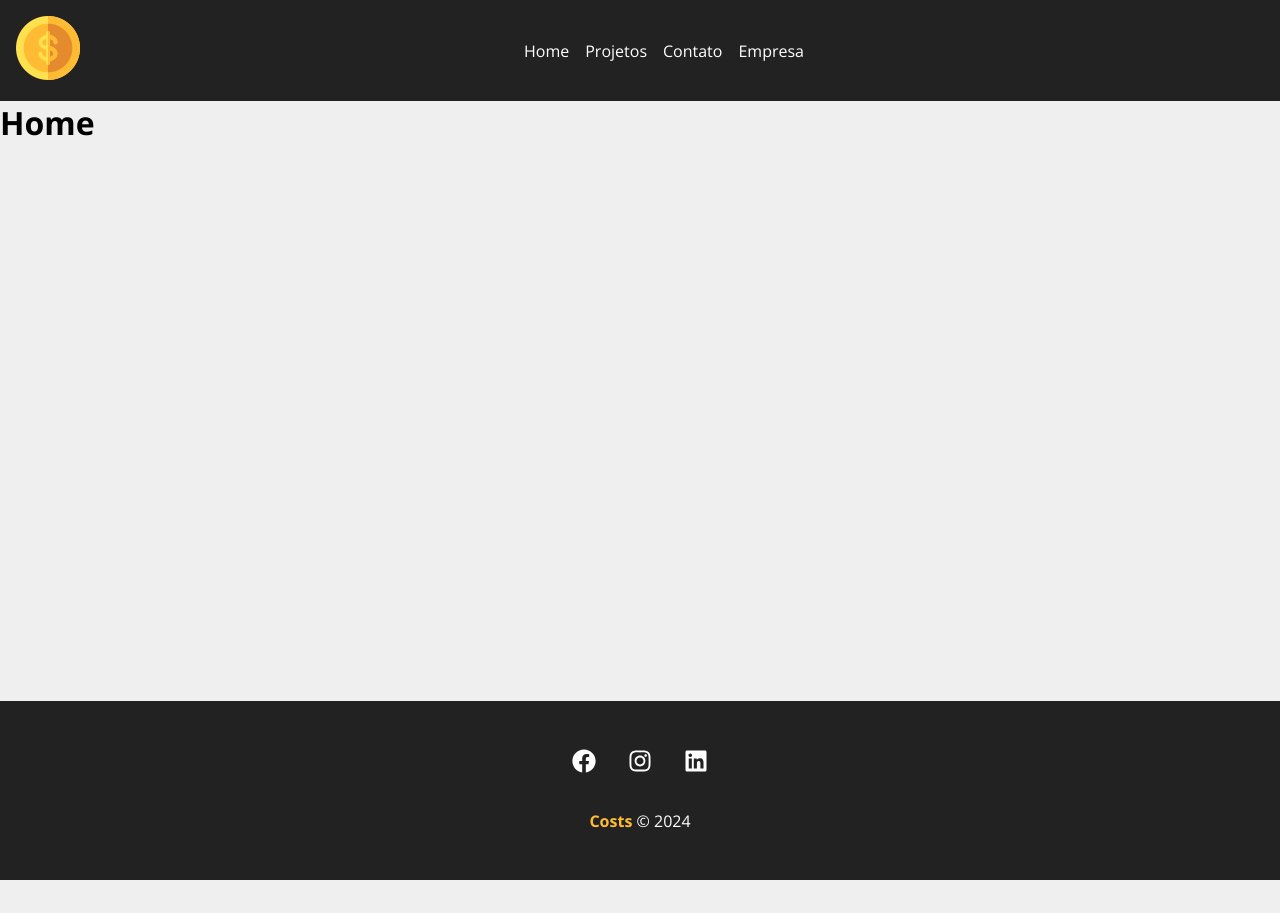
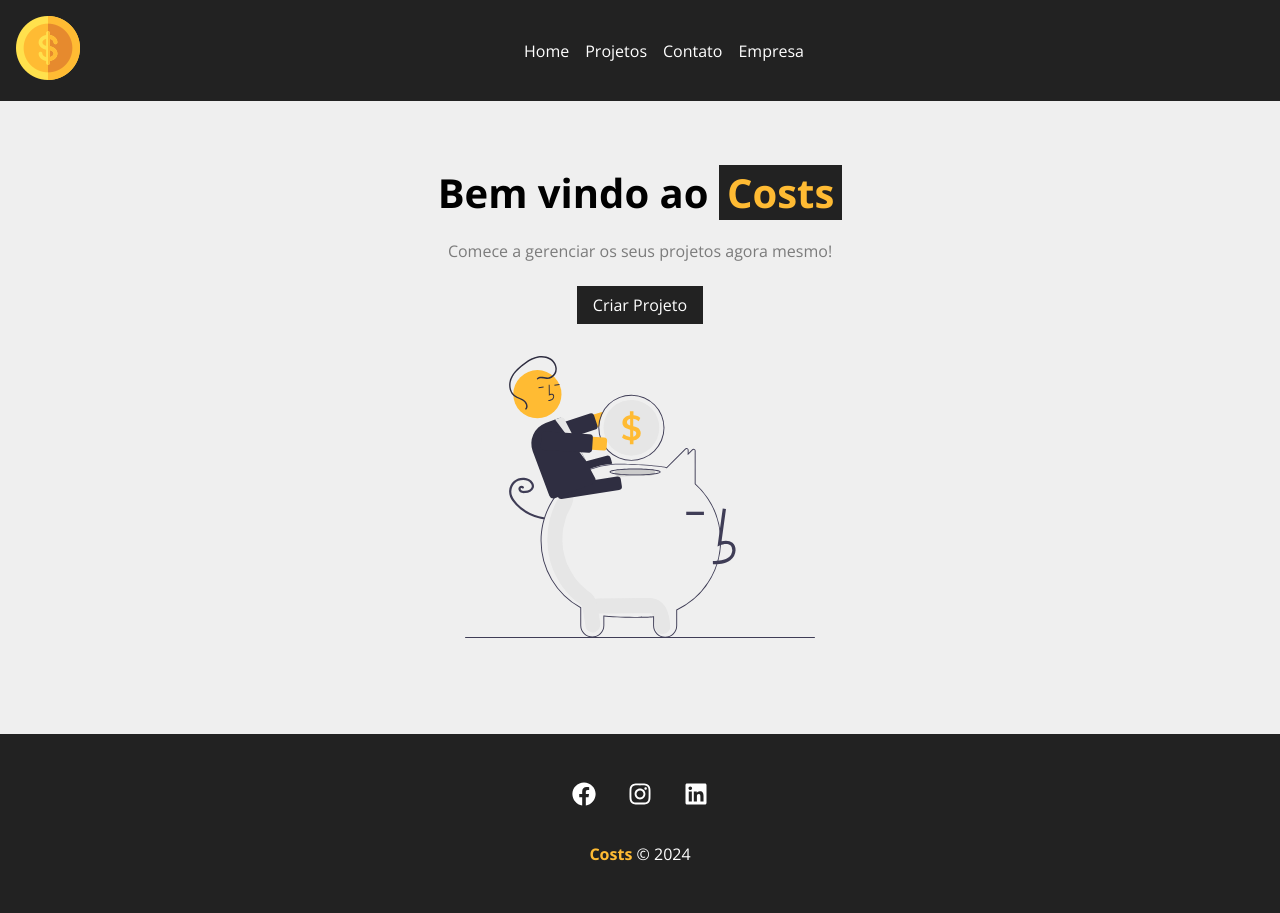
Before and after one commit to monamourdev/simplebudget, a React (Create React App) app in the folder budget/: page / in a window 1280 px wide. Before the commit the page ends 880 px from the top, so only its background shows below. Built offline with nearby package versions, Linux system fonts and the light colour scheme; the HTML template or start-up script is replaced by a standard one.

Commit message:
feat: Finish Home content

```diff
--- /dev/null
+++ b/budget/src/components/layout/LinkButton.js
@@ -0,0 +1,12 @@
+import { Link } from 'react-router-dom';
+import styles from './LinkButton.module.css'
+
+function LinkButton ({to, text}){
+    return(
+        <Link className={styles.btn} to={to}>
+            {text}
+        </Link>
+    )
+}
+
+export default LinkButton;
--- /dev/null
+++ b/budget/src/components/layout/LinkButton.module.css
@@ -0,0 +1,11 @@
+.btn{
+    background-color: #222;
+    color: #fff;
+    padding: 0.5em 1em;
+    text-decoration: none;
+    transition: .5s;
+}
+
+.btn:hover{
+    color:#ffbb33;
+}
--- a/budget/src/components/pages/Home.js
+++ b/budget/src/components/pages/Home.js
@@ -1,6 +1,15 @@
+import styles from './Home.module.css'
+import saving from '../../img/savings.svg'
+import LinkButton from '../layout/LinkButton'
+
 function Home(){
     return(
-        <h1>Home</h1>
+        <section className={styles.home_container}>
+            <h1>Bem vindo ao <span>Costs</span></h1>
+            <p>Comece a gerenciar os seus projetos agora mesmo!</p>
+            <LinkButton to='/newproject' text='Criar Projeto' />
+            <img src={saving} alt="Costs" />
+        </section>
     )
 }
 
--- /dev/null
+++ b/budget/src/components/pages/Home.module.css
@@ -0,0 +1,29 @@
+.home_container{
+    width: 100%;
+    display: flex;
+    flex-direction: column;
+    align-items: center;
+    justify-content: center;
+    padding: 4em;
+}
+
+.home_container h1{
+    font-size: 2.5em;
+    margin-bottom: .5em;
+}
+
+.home_container h1 span{
+    color: #ffbb33;
+    padding: 0 0.2em;
+    background-color: #222;
+}
+
+.home_container p{
+    margin-bottom: 1.5em;
+    color: #7b7b7b;
+}
+
+.home_container img{
+    width: 350px;
+    margin: 2em 0;
+}
```
